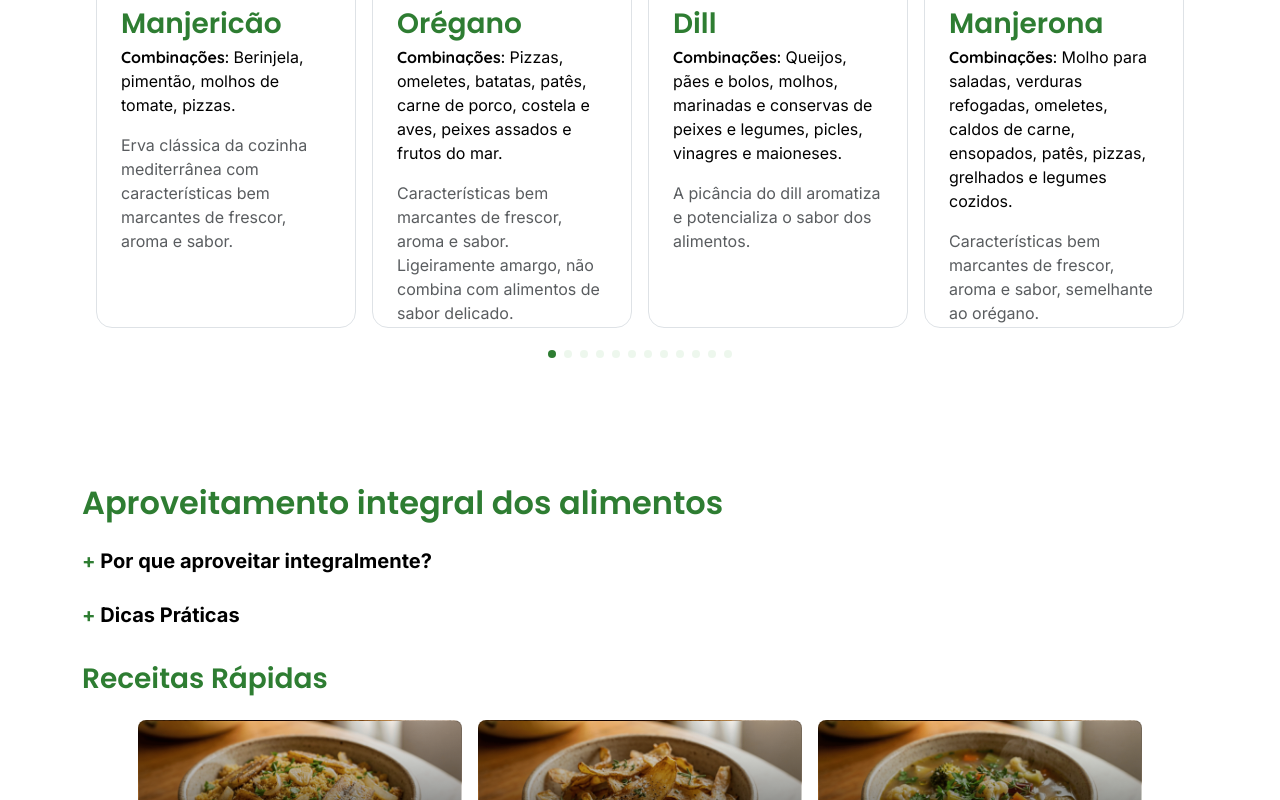
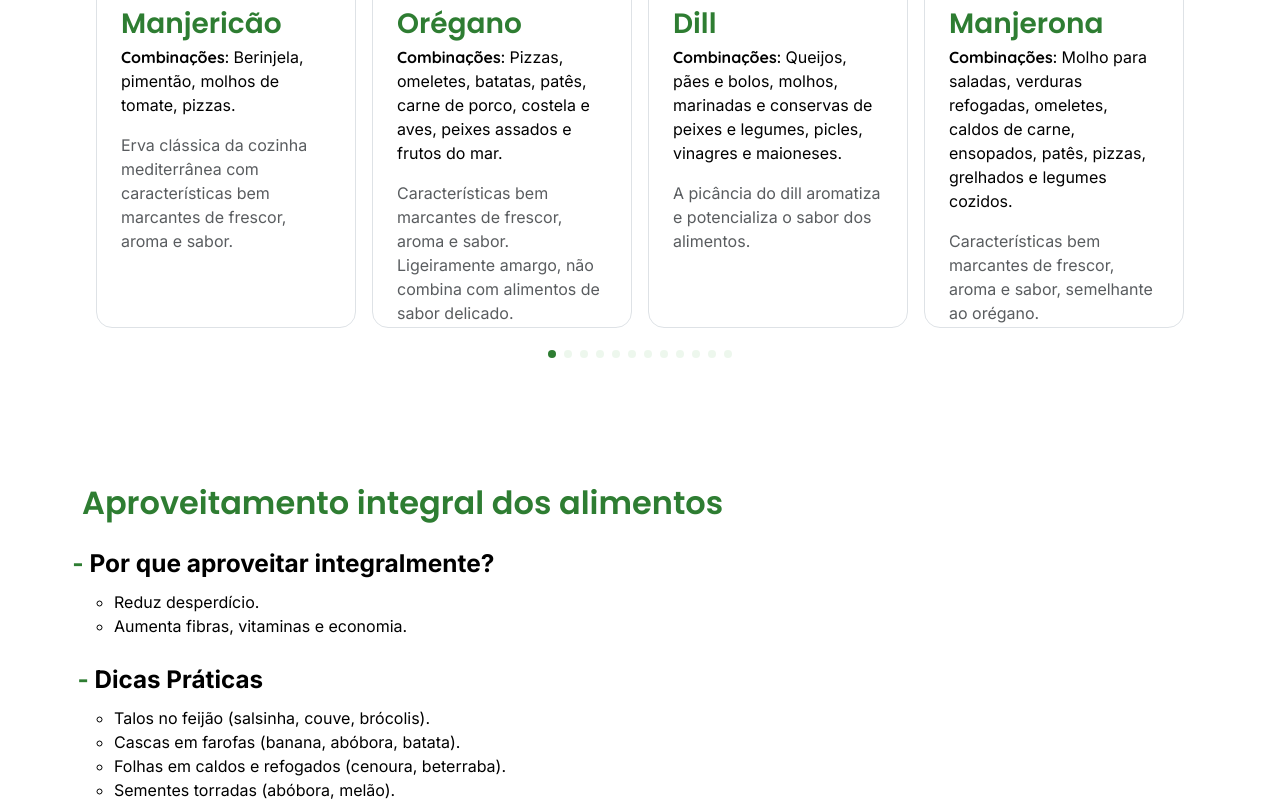
Before and after one commit to Filipe-Alexandre/senac-nutricao, a React (Vite) app: page / in a window 1280 px wide. Shown: the part 2000-2800 px from the top of the page. Built offline with nearby package versions, Linux system fonts and the light colour scheme.

Commit message:
ajuste solicitado

```diff
--- a/src/App.jsx
+++ b/src/App.jsx
@@ -41,7 +41,7 @@ function App() {
         <ErvasEspeciarias />
         <Aproveitamento />
         <Pancs />
-        <Videos />
+        {/* <Videos /> */}
       </main>
 
       <StartBtn />
--- a/src/components/Aproveitamento.jsx
+++ b/src/components/Aproveitamento.jsx
@@ -12,16 +12,16 @@ export default function Aproveitamento() {
         <section id="apr-ali" className="container my-5">
             <h2 className="mb-4">Aproveitamento integral dos alimentos</h2>
 
-            <details className="mb-3">
-                <summary className="fw-bold fs-5 mb-2">Por que aproveitar integralmente?</summary>
+            <details className="mb-4" open>
+                <summary className="fw-bold fs-4 mb-2">Por que aproveitar integralmente?</summary>
                 <ul className="mb-0">
                     <li>Reduz desperdício.</li>
                     <li>Aumenta fibras, vitaminas e economia.</li>
                 </ul>
             </details>
 
-            <details className="mb-4">
-                <summary className="fw-bold fs-5 mb-2">Dicas Práticas</summary>
+            <details className="mb-4" open>
+                <summary className="fw-bold fs-4 mb-2">Dicas Práticas</summary>
                 <ul className="mb-0">
                     <li>Talos no feijão (salsinha, couve, brócolis).</li>
                     <li>Cascas em farofas (banana, abóbora, batata).</li>
--- a/src/components/Footer.jsx
+++ b/src/components/Footer.jsx
@@ -8,7 +8,7 @@ export default function Footer() {
         <li><a href="#erv-esp">Ervas</a></li>
         <li><a href="#apr-ali">Aproveitando os alimentos</a></li>
         <li><a href="#pancs">PANCs</a></li>
-        <li><a href="#videos">Vídeos</a></li>
+        {/* <li><a href="#videos">Vídeos</a></li> */}
       </ul>
       <img src="/img/logoNutri.png" alt="" />
       <p>Desenvolvido por
--- a/src/components/Header.jsx
+++ b/src/components/Header.jsx
@@ -43,7 +43,7 @@ export default function Header() {
                 <a className="nav-link" onClick={closeNavbar} href="#pancs">PANCs</a>
               </li>
               <li className="nav-item">
-                <a className="nav-link" onClick={closeNavbar} href="#videos">Conteúdo adicional</a>
+                <a className="nav-link disabled" tabIndex="-1" aria-disabled="true" onClick={closeNavbar} href="#videos">Conteúdo adicional</a>
               </li>
             </ul>
           </div>
--- a/src/styles/base.scss
+++ b/src/styles/base.scss
@@ -17,6 +17,20 @@
     /* Typography */
     --bs-body-font-family: 'Inter', system-ui, -apple-system, sans-serif;
     --bs-body-color: #000;
+}
+
+@keyframes pulse {
+    0% {
+        transform: scale(1);
+    }
+
+    50% {
+        transform: scale(1.02);
+    }
+
+    100% {
+        transform: scale(1);
+    }
 }
 
 // RESET
@@ -95,7 +109,7 @@ body::-webkit-scrollbar-thumb {
 
 header {
     position: fixed !important;
-    z-index: 10!important;
+    z-index: 10 !important;
     transform: translate(-50%, 5px);
     left: 50%;
     top: 10px;
@@ -200,8 +214,8 @@ header {
 main {
     section {
         padding: 2rem;
-        min-height: 100vh!important;
-        width: 90%!important;
+        min-height: 100vh !important;
+        width: 90% !important;
         margin: auto;
         scroll-margin-top: 100px;
     }
@@ -250,7 +264,7 @@ main {
         display: grid;
         place-items: center;
         position: relative;
-        width: 100%!important;
+        width: 100% !important;
         color: var(--bs-light);
         overflow: hidden;
 
@@ -311,12 +325,13 @@ main {
 
     #erv-esp,
     #apr-ali {
-        max-height: fit-content!important;
-        min-height: fit-content!important;
+        max-height: fit-content !important;
+        min-height: fit-content !important;
 
         details {
             summary {
                 cursor: pointer;
+                animation: pulse 2.5s ease-in-out infinite;
 
                 &::before {
                     content: "+ ";
@@ -344,6 +359,13 @@ main {
                     }
                 }
             }
+        }
+
+        details:nth-of-type(2) {
+            summary {
+                animation-delay: 1s;
+            }
+
         }
     }
 
@@ -473,6 +495,7 @@ main {
     .swiper-pagination-bullet-active {
         background-color: var(--bs-success) !important;
     }
+
     // #endregion swipper
 
     #pancs {
```
